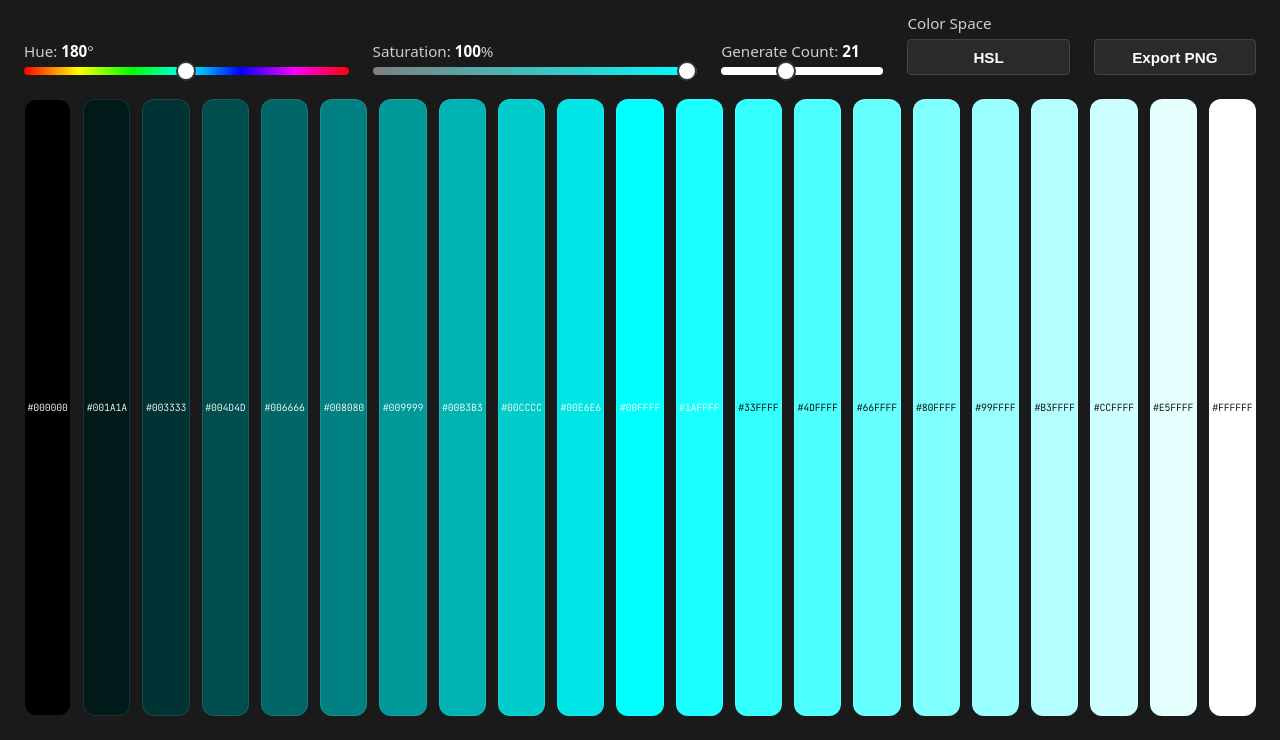
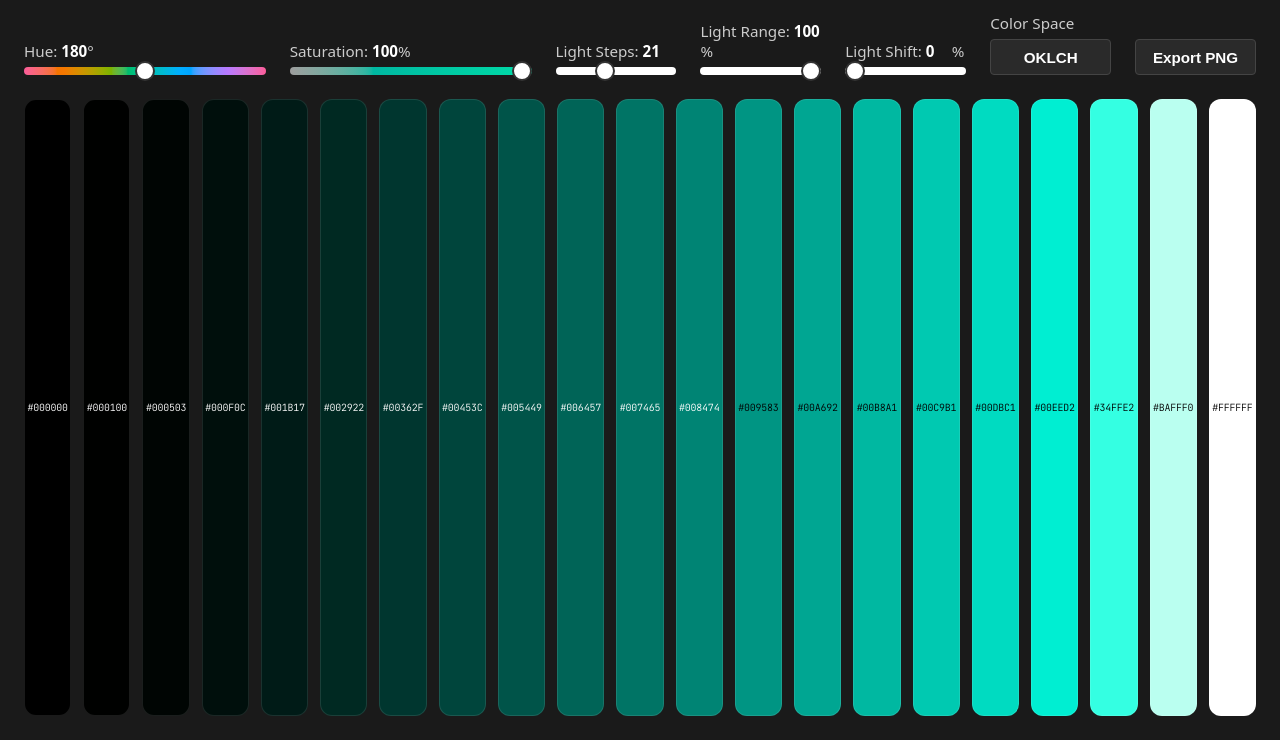
Before and after one commit to yumurta2/monochrome-palette-generator, a website built with Vite: page index.html in a window 1280 px wide. Shown: the part 60-800 px from the top of the page. Built offline with nearby package versions, Linux system fonts and the light colour scheme.

Commit message:
light controller

```diff
--- a/index.html
+++ b/index.html
@@ -32,14 +32,28 @@
 
         <div class="slider-group">
           <label>
-            Generate Count: <span id="count-value">21</span>
+            Light Steps: <span id="steps-value">21</span>
           </label>
-          <input type="range" id="count" min="2" max="51" value="21" step="1" />
+          <input type="range" id="steps" min="2" max="51" value="21" step="1" />
+        </div>
+
+        <div class="slider-group">
+          <label>
+            Light Range: <span id="range-value">100</span>%
+          </label>
+          <input type="range" id="range" min="0" max="100" value="100" step="5" />
+        </div>
+
+        <div class="slider-group">
+          <label>
+            Light Shift: <span id="shift-value">0</span>%
+          </label>
+          <input type="range" id="shift" min="0" max="0" value="0" step="5" />
         </div>
 
         <div class="slider-group">
           <label>Color Space</label>
-          <button id="mode" class="btn" data-mode="hsl">HSL</button>
+          <button id="mode" class="btn" data-mode="oklch">OKLCH</button>
         </div>
 
         <div class="slider-group">
--- a/package.json
+++ b/package.json
@@ -1,6 +1,6 @@
 {
   "name": "monochrome-palette-generator",
-  "version": "1.4.0",
+  "version": "1.5.0",
   "private": true,
   "type": "module",
   "scripts": {
--- a/src/input/bindInputs.js
+++ b/src/input/bindInputs.js
@@ -1,5 +1,14 @@
-export function bindInputs({ hueInput, satInput, countInput }, callback) {
+export function bindInputs({ hueInput, satInput, stepsInput, rangeInput, shiftInput }, callback) {
   hueInput.addEventListener('input', callback)
   satInput.addEventListener('input', callback)
-  countInput.addEventListener('input', callback)
+  stepsInput.addEventListener('input', callback)
+  shiftInput.addEventListener('input', callback)
+
+  rangeInput.addEventListener('input', () => {
+    const maxShift = 100 - parseInt(rangeInput.value)
+    if (parseInt(shiftInput.value) > maxShift) {
+      shiftInput.value = String(maxShift)
+    }
+    callback()
+  })
 }
--- a/src/input/getElements.js
+++ b/src/input/getElements.js
@@ -2,10 +2,14 @@ export function getElements() {
   return {
     hueInput: document.getElementById('hue'),
     satInput: document.getElementById('saturation'),
-    countInput: document.getElementById('count'),
+    stepsInput: document.getElementById('steps'),
+    rangeInput: document.getElementById('range'),
+    shiftInput: document.getElementById('shift'),
     hueValue: document.getElementById('hue-value'),
     satValue: document.getElementById('sat-value'),
-    countValue: document.getElementById('count-value'),
+    stepsValue: document.getElementById('steps-value'),
+    rangeValue: document.getElementById('range-value'),
+    shiftValue: document.getElementById('shift-value'),
     colorsContainer: document.getElementById('colors'),
     exportBtn: document.getElementById('export'),
     modeBtn: document.getElementById('mode'),
--- a/src/input/readInputs.js
+++ b/src/input/readInputs.js
@@ -1,8 +1,10 @@
-export function readInputs({ hueInput, satInput, countInput, modeBtn }) {
+export function readInputs({ hueInput, satInput, stepsInput, rangeInput, shiftInput, modeBtn }) {
   return {
     h: parseInt(hueInput.value),
     s: parseInt(satInput.value),
-    count: parseInt(countInput.value),
+    steps: parseInt(stepsInput.value),
+    range: parseInt(rangeInput.value),
+    shift: parseInt(shiftInput.value),
     mode: modeBtn.dataset.mode,
   }
 }
--- a/src/input/updateInputDisplay.js
+++ b/src/input/updateInputDisplay.js
@@ -13,10 +13,26 @@ function satGradient(mode, h) {
     : `linear-gradient(to right, hsl(${h}, 0%, 50%), hsl(${h}, 100%, 50%))`
 }
 
-export function updateInputDisplay({ hueInput, hueValue, satValue, countValue, satInput }, h, s, count, mode) {
+export function updateInputDisplay(elements, h, s, steps, range, shift, mode) {
+  const {
+    hueInput,
+    hueValue,
+    satValue,
+    stepsValue,
+    rangeValue,
+    shiftValue,
+    shiftInput,
+    satInput,
+  } = elements
+
   hueValue.textContent = h
   satValue.textContent = s
-  countValue.textContent = count
+  stepsValue.textContent = steps
+  rangeValue.textContent = range
+  shiftValue.textContent = shift
+
+  shiftInput.max = String(100 - range)
+
   hueInput.style.background = hueGradient(mode)
   satInput.style.background = satGradient(mode, h)
 }
--- a/src/logic/generatePalette.js
+++ b/src/logic/generatePalette.js
@@ -1,8 +1,10 @@
 import { hslToHex } from './hslToHex.js'
 import { oklchToHex } from './oklchToHex.js'
 
-export function generatePalette(h, s, count, mode) {
+export function generatePalette(h, s, steps, range, shift, mode) {
   const toHex = mode === 'oklch' ? oklchToHex : hslToHex
-  const steps = Array.from({ length: count }, (_, i) => (i * 100) / (count - 1))
-  return steps.map((l) => ({ l, hex: toHex(h, s, l) }))
+  const lightness = Array.from({ length: steps }, (_, i) =>
+    steps === 1 ? shift : shift + (i * range) / (steps - 1),
+  )
+  return lightness.map((l) => ({ l, hex: toHex(h, s, l) }))
 }
--- a/src/main.js
+++ b/src/main.js
@@ -13,18 +13,18 @@ import { generatePalette, paletteToPng } from './logics.js'
 const elements = getElements()
 
 const update = () => {
-  const { h, s, count, mode } = readInputs(elements)
-  updateInputDisplay(elements, h, s, count, mode)
-  const palette = generatePalette(h, s, count, mode)
+  const { h, s, steps, range, shift, mode } = readInputs(elements)
+  updateInputDisplay(elements, h, s, steps, range, shift, mode)
+  const palette = generatePalette(h, s, steps, range, shift, mode)
   renderPalette(elements.colorsContainer, palette)
 }
 
 const onExport = async () => {
-  const { h, s, count, mode } = readInputs(elements)
-  const palette = generatePalette(h, s, count, mode)
+  const { h, s, steps, range, shift, mode } = readInputs(elements)
+  const palette = generatePalette(h, s, steps, range, shift, mode)
   const hexes = palette.map((p) => p.hex)
   const blob = await paletteToPng(hexes)
-  downloadBlob(blob, `palette-${mode}-h${h}-s${s}-n${count}.png`)
+  downloadBlob(blob, `palette-${mode}-h${h}-s${s}-n${steps}-r${range}-o${shift}.png`)
 }
 
 bindInputs(elements, update)
--- a/src/style.css
+++ b/src/style.css
@@ -31,7 +31,7 @@ h1 {
 
 .controls {
   display: grid;
-  grid-template-columns: 2fr 2fr 1fr 1fr 1fr;
+  grid-template-columns: 2fr 2fr 1fr 1fr 1fr 1fr 1fr;
   gap: 1.5rem;
   align-items: end;
   margin-bottom: 1.5rem;
```
Also changed, not shown: README.md.
